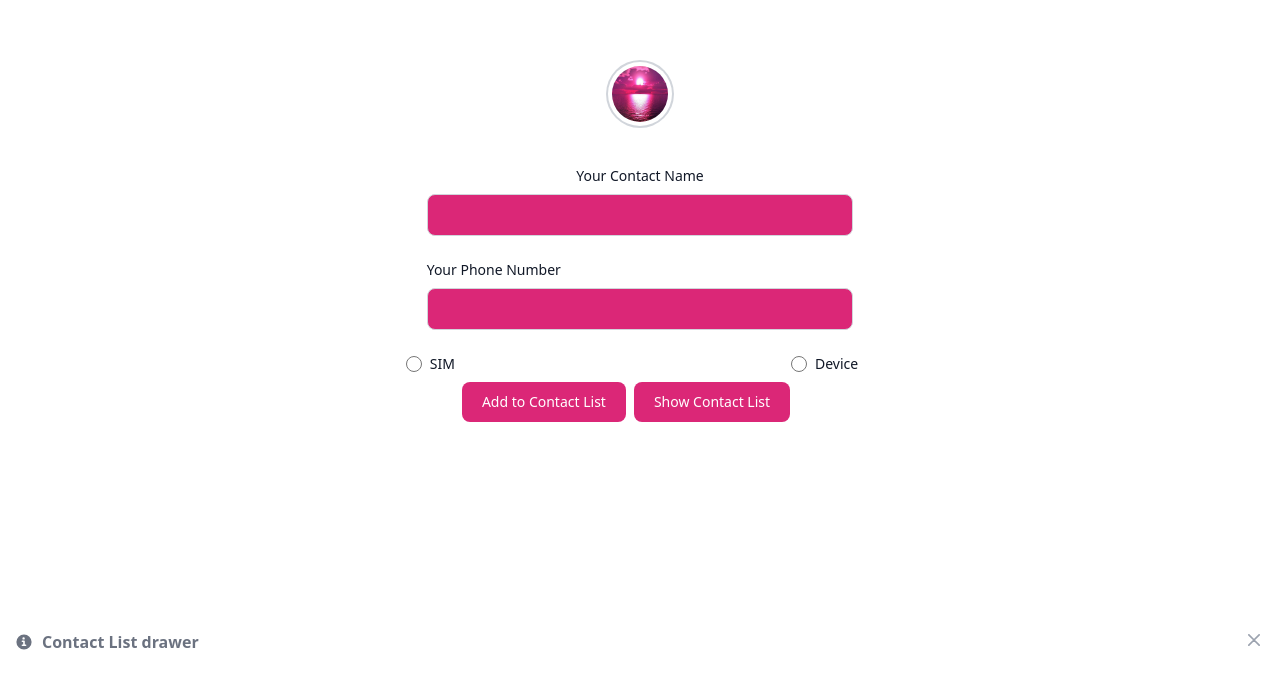
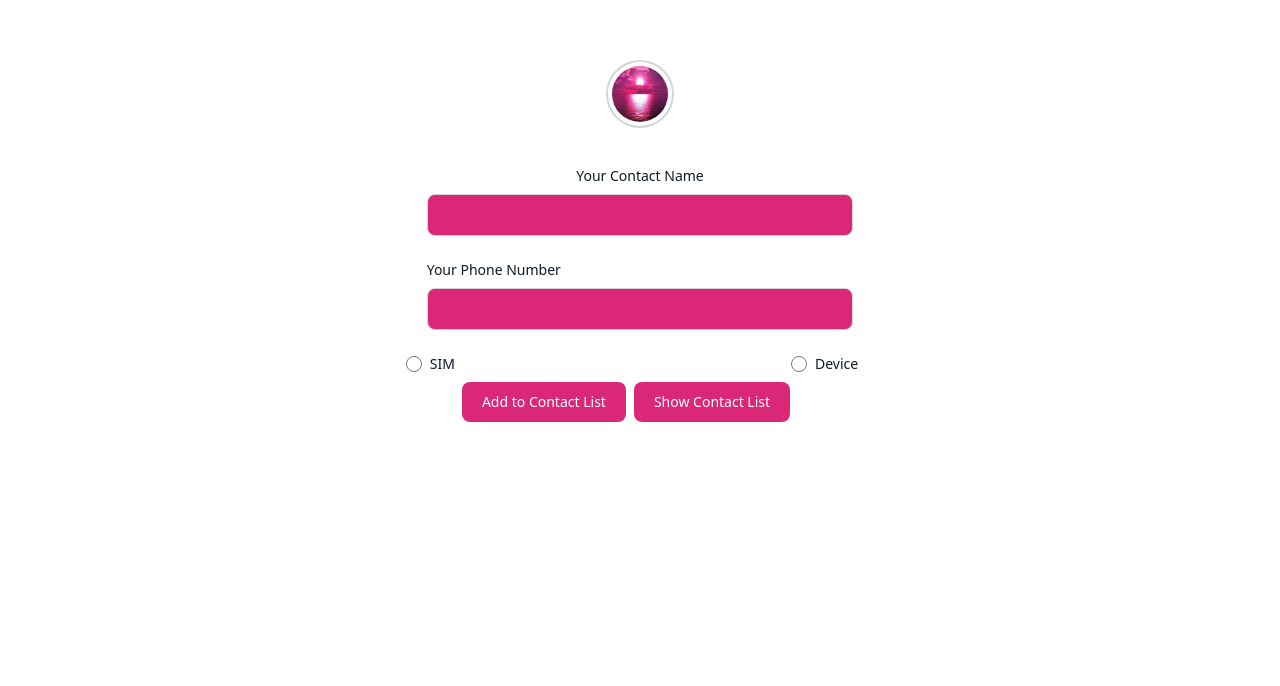
Before and after one commit to Faeze-Ahmadi/project-js-10, a website with bundled scripts: page index.html in a window 1280 px wide. Shown: the part 114-800 px from the top of the page. Built offline with nearby package versions, Linux system fonts and the light colour scheme.

Commit message:
feat/faeze/js-10/hidden-drawer

```diff
--- a/index.html
+++ b/index.html
@@ -48,7 +48,7 @@
             </div>
         </div>
         <!-- drawer component -->
-        <div id="contactsListDrawer" class="fixed bottom-0 left-0 right-0 z-40 w-full p-4 overflow-y-auto transition-transform bg-white dark:bg-gray-800 transform-none" tabindex="-1" aria-labelledby="contactsList_Drawer">
+        <div id="contactsListDrawer" class="fixed hidden bottom-0 left-0 right-0 z-40 w-full p-4 overflow-y-auto transition-transform bg-white dark:bg-gray-800 transform-none" tabindex="-1" aria-labelledby="contactsList_Drawer">
             <h5 id="contactsList_Drawer" class="inline-flex items-center mb-4 text-base font-semibold text-gray-500 dark:text-gray-400"><svg class="w-4 h-4 mr-2.5" aria-hidden="true" xmlns="http://www.w3.org/2000/svg" fill="currentColor" viewBox="0 0 20 20">
             <path d="M10 .5a9.5 9.5 0 1 0 9.5 9.5A9.51 9.51 0 0 0 10 .5ZM9.5 4a1.5 1.5 0 1 1 0 3 1.5 1.5 0 0 1 0-3ZM12 15H8a1 1 0 0 1 0-2h1v-3H8a1 1 0 0 1 0-2h2a1 1 0 0 1 1 1v4h1a1 1 0 0 1 0 2Z"/>
         </svg>Contact List drawer</h5>
```
